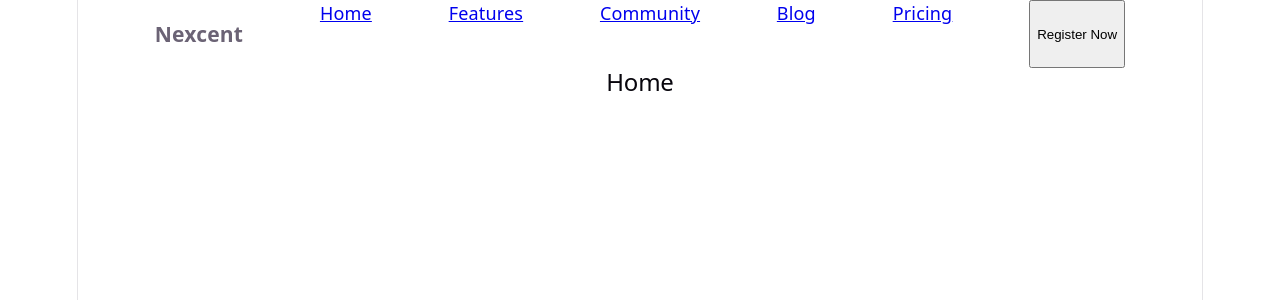
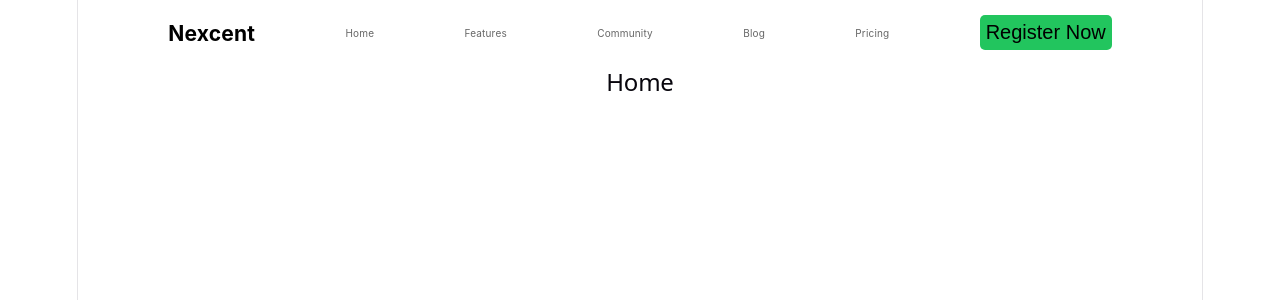
Before and after one commit to KewinJeyo/FirstReactApp, a React (Vite) app: page / in a window 1280 px wide. Shown: the top 300 px of the page. Built offline with nearby package versions, Linux system fonts and the light colour scheme.

Commit message:
css added for navbar

```diff
--- a/src/App.css
+++ b/src/App.css
@@ -1,4 +1,36 @@
-nav{
+body {
+  background-color: white;
+  -webkit-font-smoothing: antialiased;
+  -moz-osx-font-smoothing: grayscale;
+  font-family: -apple-system, BlinkMacSystemFont, Segoe UI, Roboto, Oxygen, Ubuntu, Cantarell, Fira Sans, Droid Sans, Helvetica Neue, sans-serif;
+  margin: 0;
+}
+
+nav {
   display: flex;
   justify-content: space-evenly;
 }
+
+.navtext {
+  color: rgb(102, 102, 102);
+  text-decoration: none;
+  font-size: 10px;
+  padding-top: 20px;
+}
+
+nav h3 {
+  color: black;
+}
+
+nav button {
+  height: 35px;
+  background-color: #22c55e;
+  outline-color: none;
+  margin-top: 15px;
+  font-size: 20px;
+  border-radius: 5px;
+
+  border: none;
+  outline: none;
+  box-shadow: none;
+}
--- a/src/App.jsx
+++ b/src/App.jsx
@@ -14,11 +14,11 @@ function App() {
       <section className='navbar'>
         <nav>
           <h3>Nexcent</h3>
-          <Link to="/">Home</Link>
-          <Link to="/Features">Features</Link>
-          <Link to="/Community">Community</Link>
-          <Link to="/Blog">Blog</Link>
-          <Link to="/Pricing">Pricing</Link>
+          <Link className='navtext' to="/">Home</Link>
+          <Link  className='navtext' to="/Features">Features</Link>
+          <Link  className='navtext' to="/Community">Community</Link>
+          <Link  className='navtext' to="/Blog">Blog</Link>
+          <Link  className='navtext' to="/Pricing">Pricing</Link>
           <button>Register Now</button>
         </nav>
       </section>
```
